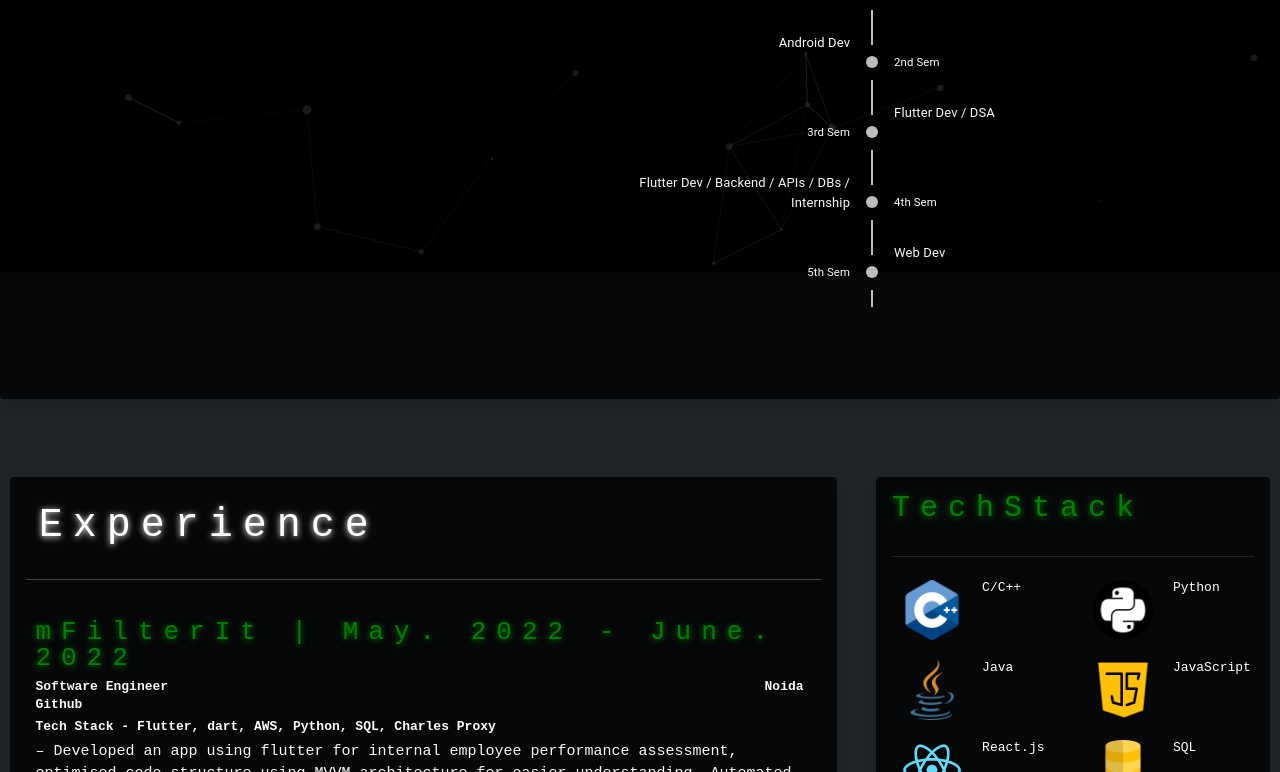
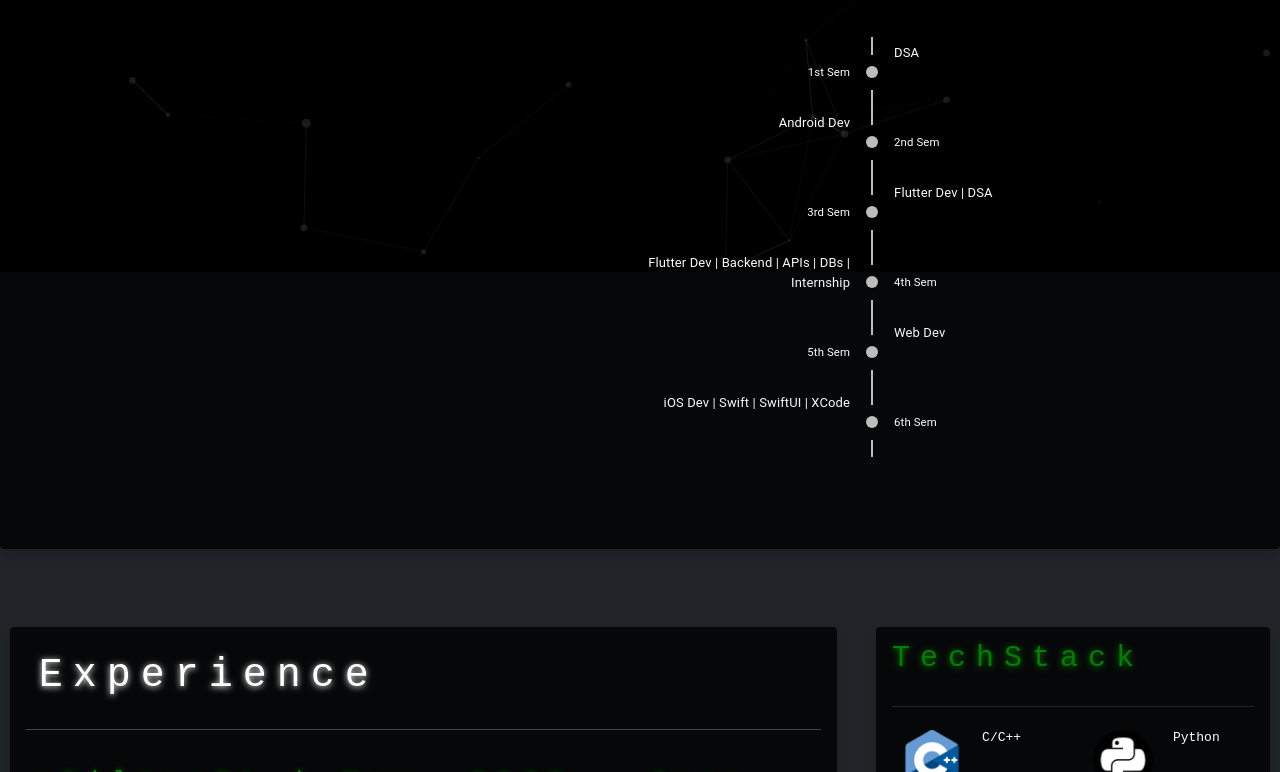
Before and after one commit to Fujiwara16/portfolio, a React (Create React App) app: page / in a window 1280 px wide. Shown: the part 528-1300 px from the top of the page. Built offline with nearby package versions, Linux system fonts and the light colour scheme.

Commit message:
Update PersonalInfo.js

```diff
--- a/src/components/PersonalInfo.js
+++ b/src/components/PersonalInfo.js
@@ -63,7 +63,7 @@ export const PersonalInfo = () => {
           An app developer by day and a web developer by night.">
             <span>
                 Hi, I am Nij Mehar.
-              An app developer by day and a web developer by night.
+              An inquisitive individual who gets exited everytime an interesting project comes by.
             </span>
          </p>
         </StyleRoot>
@@ -125,7 +125,7 @@ export const PersonalInfo = () => {
           </TimelineDot>
           <TimelineConnector data-aos='fade-up'/>
         </TimelineSeparator>
-        <TimelineContent data-aos='fade-up'>Flutter Dev / DSA</TimelineContent>
+        <TimelineContent data-aos='fade-up'>Flutter Dev | DSA</TimelineContent>
         </TimelineItem>
         <TimelineItem>
         <TimelineOppositeContent
@@ -144,7 +144,7 @@ export const PersonalInfo = () => {
           </TimelineDot>
           <TimelineConnector data-aos='fade-up'/>
         </TimelineSeparator>
-        <TimelineContent data-aos='fade-up'>Flutter Dev / Backend / APIs / DBs / Internship</TimelineContent>
+        <TimelineContent data-aos='fade-up'>Flutter Dev | Backend | APIs | DBs | Internship</TimelineContent>
         </TimelineItem>
 
         <TimelineItem>
@@ -165,6 +165,25 @@ export const PersonalInfo = () => {
         </TimelineSeparator >
         <TimelineContent data-aos='fade-up'>Web Dev</TimelineContent>
         </TimelineItem>
+
+        <TimelineItem>
+        <TimelineOppositeContent
+          sx={{ m: 'auto 0' }}
+          align="right"
+          variant="body2"
+          color="white"
+          data-aos='fade-up'
+        >
+          6th Sem
+        </TimelineOppositeContent>
+        <TimelineSeparator >
+          <TimelineConnector data-aos='fade-up'/>
+          <TimelineDot data-aos='fade-up'>
+          </TimelineDot>
+          <TimelineConnector data-aos='fade-up'/>
+        </TimelineSeparator >
+        <TimelineContent data-aos='fade-up'>iOS Dev | Swift | SwiftUI | XCode</TimelineContent>
+        </TimelineItem>
         </Timeline>
         </div>
         </Col>
```
